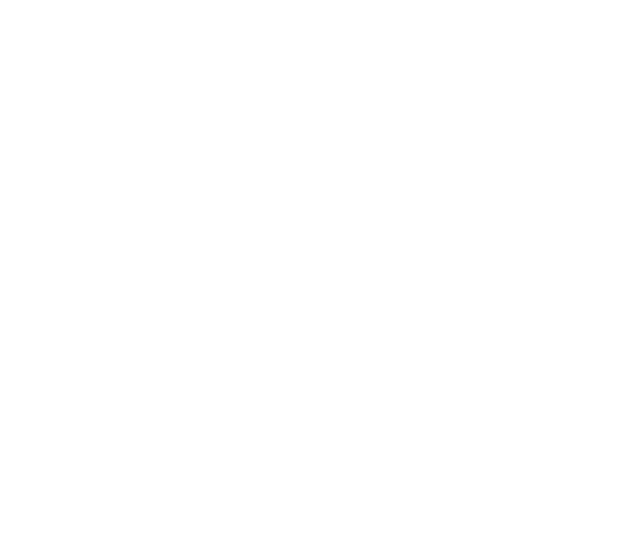
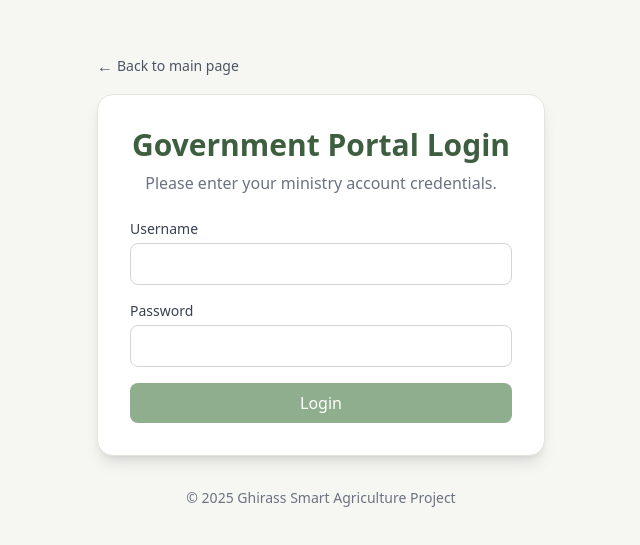
Before and after one commit to LamaALm/Ghirass, a React (Create React App) app: page /gov-login in a window 1280 px wide. Before the commit this address had no page. Shown: the part 119-664 px from the top of the page, without its empty margins (319-959 px from the left). Built offline with nearby package versions, Linux system fonts and the light colour scheme.

Commit message:
Fix admin login and PIN

```diff
--- a/db.json
+++ b/db.json
@@ -1,22 +1,20 @@
 {
   "users": [
     {
-      "id": "u1",
-      "name": "Admin",
-      "username": "admin",
-      "password": "admin123",
-      "role": "Admin",
-      "city": "",
-      "contact": ""
+    "id": "1",
+    "name": "System Admin",
+    "username": "admin1",
+    "password": "Admin@123",
+    "role": "Admin",
+    "pin": "4321"
     },
     {
-      "id": "u2",
-      "name": "Lama Almofadda",
-      "username": "Lamaahmed",
-      "password": "Qwe123",
-      "role": "Farmer",
-      "city": "Jubail",
-      "contact": "0563791407"
+    "id": "2",
+    "name": "Ministry Officer",
+    "username": "gov1",
+    "password": "Gov@123",
+    "role": "Government",
+    "pin": "5566"
     },
     {
       "id": "u3",
--- /dev/null
+++ b/src/AdminLogin.jsx
@@ -0,0 +1,101 @@
+import React, { useState } from "react";
+import { useNavigate } from "react-router-dom";
+
+export default function AdminLogin() {
+  const navigate = useNavigate();
+  const [username, setUsername] = useState("");
+  const [password, setPassword] = useState("");
+  const [error, setError] = useState("");
+
+  const handleLogin = (e) => {
+    e.preventDefault();
+    setError("");
+
+    fetch(
+      `https://ghirass-api.onrender.com/users?username=${username}&password=${password}&role=Admin`
+    )
+      .then((res) => res.json())
+      .then((data) => {
+        if (data.length > 0) {
+          const user = data[0];
+          localStorage.setItem("currentUser", JSON.stringify(user));
+          navigate("/admin-pin");
+        } else {
+          setError("Invalid admin credentials.");
+        }
+      })
+      .catch((err) => {
+        console.error("Login error:", err);
+        setError("Error connecting to the server.");
+      });
+  };
+
+  return (
+    <div className="min-h-screen flex flex-col justify-center items-center bg-[#f6f7f3] px-4">
+      {/* Back to main page */}
+      <div className="w-full max-w-md mb-4">
+        <button
+          onClick={() => navigate("/")}
+          className="flex items-center gap-1 text-gray-600 hover:text-[#3e5e40] transition text-sm"
+        >
+          <span className="text-base">←</span>
+          <span>Back to main page</span>
+        </button>
+      </div>
+
+      <div className="bg-white p-8 rounded-2xl shadow-lg w-full max-w-md border border-[#e0e6dc]">
+        <h1 className="text-3xl font-semibold text-[#3e5e40] text-center mb-2">
+          Admin Login
+        </h1>
+        <p className="text-gray-500 text-center mb-6">
+          Please enter your admin credentials.
+        </p>
+
+        <form onSubmit={handleLogin} className="space-y-4">
+          <div>
+            <label className="block text-gray-700 text-sm mb-1">
+              Username
+            </label>
+            <input
+              type="text"
+              value={username}
+              onChange={(e) => setUsername(e.target.value)}
+              className="w-full border border-gray-300 rounded-lg p-2 focus:outline-none focus:ring-1 focus:ring-[#8fae8d]"
+              required
+            />
+          </div>
+
+          <div>
+            <label className="block text-gray-700 text-sm mb-1">
+              Password
+            </label>
+            <input
+              type="password"
+              value={password}
+              onChange={(e) => setPassword(e.target.value)}
+              className="w-full border border-gray-300 rounded-lg p-2 focus:outline-none focus:ring-1 focus:ring-[#8fae8d]"
+              required
+            />
+          </div>
+
+          {error && (
+            <p className="text-red-600 text-sm">
+              {error}
+            </p>
+          )}
+
+          <button
+            type="submit"
+            className="w-full bg-[#8fae8d] hover:bg-[#7da07b] text-white py-2 rounded-lg font-medium transition-all duration-200"
+          >
+            Login
+          </button>
+        </form>
+      </div>
+
+      <p className="text-gray-500 text-sm mt-8">
+        © 2025 Ghirass Smart Agriculture Project
+      </p>
+    </div>
+  );
+}
--- a/src/AdminPin.jsx
+++ b/src/AdminPin.jsx
@@ -21,6 +21,15 @@ export default function AdminPin() {
   return (
     <div className="min-h-screen flex justify-center items-center bg-[#f6f7f3]">
       <div className="bg-white p-8 rounded-xl shadow-lg w-full max-w-sm border border-[#e0e6dc]">
+        <div className="w-full max-w-md mb-4">
+          <button
+          onClick={() => navigate("/")}
+          className="flex items-center gap-1 text-gray-600 hover:text-[#3e5e40] transition text-lg"
+          >
+            <span className="text-base">←</span>
+            <span className="text-sm">Back to main page</span>
+          </button>
+        </div>
         <h2 className="text-2xl font-semibold text-[#3e5e40] mb-4 text-center">
           Admin Security Check
         </h2>
--- a/src/App.js
+++ b/src/App.js
@@ -7,6 +7,8 @@ import Favorites from "./Favorites";
 import FarmPage from "./FarmPage";
 import AdminDashboard from "./AdminDashboard";
 import GovernmentDashboard from "./GovernmentDashboard";
+import AdminLogin from "./AdminLogin";
+import GovLogin from "./GovLogin";
 import AdminPin from "./AdminPin";
 import GovPin from "./GovPin";
 
@@ -27,6 +29,8 @@ function App() {
         <Route path="/government" element={<GovernmentDashboard />} />
         <Route path="/admin-pin" element={<AdminPin />} />
         <Route path="/gov-pin" element={<GovPin />} />
+        <Route path="/admin-login" element={<AdminLogin />} />
+<Route path="/gov-login" element={<GovLogin />} />
 
       </Routes>
     </Router>
--- a/src/FarmerLogin.jsx
+++ b/src/FarmerLogin.jsx
@@ -29,7 +29,7 @@ export default function FarmerLogin() {
   const [errors, setErrors] = useState({});
 
 
-  const [isLoginMode, setIsLoginMode] = useState(false); // switch between login/signup
+  const [isLoginMode, setIsLoginMode] = useState(true); // switch between login/signup
 
   // Handle form input
   const handleChange = (e) => {
@@ -89,9 +89,12 @@ const handleSignUp = (e) => {
 
   if (!validateForm()) return;
 
+  // نحول اليوزرنيم إلى lowercase مرة واحدة
+  const normalizedUsername = farmerData.username.trim().toLowerCase();
+
   if (
     !farmerData.name ||
-    !farmerData.username ||
+    !normalizedUsername ||
     !farmerData.password ||
     !farmerData.city ||
     !farmerData.licenseNumber
@@ -100,11 +103,15 @@ const handleSignUp = (e) => {
     return;
   }
 
-  // Step 0 — Check if username already exists
-  fetch(`https://ghirass-api.onrender.com/users?username=${farmerData.username}`)
+  // Step 0 — Check if username already exists (CASE-INSENSITIVE)
+  fetch("https://ghirass-api.onrender.com/users")
     .then((res) => res.json())
-    .then((existing) => {
-      if (existing.length > 0) {
+    .then((existingUsers) => {
+      const usernameExists = existingUsers.some(
+        (u) => u.username && u.username.toLowerCase() === normalizedUsername
+      );
+
+      if (usernameExists) {
         alert("This username already exists. Please choose another one.");
         return;
       }
@@ -120,21 +127,24 @@ const handleSignUp = (e) => {
             return;
           }
 
-          // Step 2 — Create farmer
+          // Step 2 — Create farmer (نخزن اليوزرنيم بشكل lowercase)
           fetch("https://ghirass-api.onrender.com/farmers", {
             method: "POST",
             headers: { "Content-Type": "application/json" },
-            body: JSON.stringify(farmerData),
+            body: JSON.stringify({
+              ...farmerData,
+              username: normalizedUsername,
+            }),
           })
             .then((res) => res.json())
             .then((data) => {
-              // Step 3 — Add to users table
+              // Step 3 — Add to users table (برضه lowercase)
               fetch("https://ghirass-api.onrender.com/users", {
                 method: "POST",
                 headers: { "Content-Type": "application/json" },
                 body: JSON.stringify({
                   name: farmerData.name,
-                  username: farmerData.username,
+                  username: normalizedUsername,
                   city: farmerData.city,
                   role: "Farmer",
                 }),
@@ -150,38 +160,68 @@ const handleSignUp = (e) => {
 
 
 
+
 // Login: verify username & password
 const handleLogin = (e) => {
   e.preventDefault();
 
-    fetch(
-      `https://ghirass-api.onrender.com/farmers?username=${farmerData.username}&password=${farmerData.password}`
-    )
+  const inputUsername = farmerData.username.trim().toLowerCase();
+
+  // نجيب كل المزارعين ونفلتر بالفرونت (case-insensitive)
+  fetch("https://ghirass-api.onrender.com/farmers")
     .then((res) => res.json())
-      .then((data) => {
-        if (data.length > 0) {
+    .then((farmers) => {
+      const matchedFarmer = farmers.find(
+        (f) =>
+          f.username &&
+          f.username.toLowerCase() === inputUsername &&
+          f.password === farmerData.password
+      );
+
+      if (matchedFarmer) {
         // Successful login
-          localStorage.setItem("farmerData", JSON.stringify(data[0]));
-          alert(`Welcome back, ${data[0].name}!`);
+        localStorage.setItem("farmerData", JSON.stringify(matchedFarmer));
+        alert(`Welcome back, ${matchedFarmer.name}!`);
         navigate("/farmer");
-writeLog(data[0].username, "Farmer login success", "Info");
-
-
+        writeLog(matchedFarmer.username, "Farmer login success", "Info");
       } else {
         alert("Invalid username or password.");
-writeLog(farmerData.username, "Failed farmer login attempt", "Warning");
-
-
+        writeLog(
+          inputUsername,
+          "Failed farmer login attempt",
+          "Warning"
+        );
       }
     })
     .catch((err) => console.error("Error logging in:", err));
 };
 
+
   return (
     <div className="min-h-screen flex flex-col justify-center items-center bg-[#f6f7f3] px-4">
       <div className="bg-white p-8 rounded-2xl shadow-lg w-full max-w-md border border-[#e0e6dc]">
+        {isLoginMode && (
+          <div className="w-full max-w-md mb-4">
+            <button
+            onClick={() => navigate("/")}
+            className="flex items-center gap-1 text-gray-600 hover:text-[#3e5e40] transition text-sm"
+            >
+              <span className="text-base">←</span>
+              <span>Back to main page</span>
+            </button>
+            </div>
+        )}
+        {!isLoginMode && (
+          <button
+          type="button"
+          onClick={() => setIsLoginMode(true)}
+          className="flex items-center text-sm text-[#3e5e40] mb-0 hover:underline"
+          >
+            <span className="text-xl">←</span>
+          </button>
+        )}
         <h1 className="text-3xl font-semibold text-[#3e5e40] text-center mb-2">
-          {isLoginMode ? "Farmer Login" : "Farmer Registration"}
+          {isLoginMode ? "Farmer Login" : "Farmer Register"}
         </h1>
         <p className="text-gray-500 text-center mb-6">
           {isLoginMode
@@ -312,7 +352,7 @@ writeLog(farmerData.username, "Failed farmer login attempt", "Warning");
             type="submit"
             className="w-full bg-[#8fae8d] hover:bg-[#7da07b] text-white py-2 rounded-lg font-medium transition-all duration-200"
           >
-            {isLoginMode ? "Login" : "Sign Up"}
+            {isLoginMode ? "Login" : "Register"}
           </button>
         </form>
 
@@ -322,7 +362,7 @@ writeLog(farmerData.username, "Failed farmer login attempt", "Warning");
             className="text-[#3e5e40] hover:underline text-sm"
           >
             {isLoginMode
-              ? "Don't have an account? Sign up here"
+              ? "Don't have an account? Register up here"
               : "Already have an account? Log in"}
           </button>
         </div>
--- /dev/null
+++ b/src/GovLogin.jsx
@@ -0,0 +1,101 @@
+import React, { useState } from "react";
+import { useNavigate } from "react-router-dom";
+
+export default function GovLogin() {
+  const navigate = useNavigate();
+  const [username, setUsername] = useState("");
+  const [password, setPassword] = useState("");
+  const [error, setError] = useState("");
+
+  const handleLogin = (e) => {
+    e.preventDefault();
+    setError("");
+
+    fetch(
+      `https://ghirass-api.onrender.com/users?username=${username}&password=${password}&role=Government`
+    )
+      .then((res) => res.json())
+      .then((data) => {
+        if (data.length > 0) {
+          const user = data[0];
+          localStorage.setItem("currentUser", JSON.stringify(user));
+          navigate("/gov-pin");
+        } else {
+          setError("Invalid government credentials.");
+        }
+      })
+      .catch((err) => {
+        console.error("Login error:", err);
+        setError("Error connecting to the server.");
+      });
+  };
+
+  return (
+    <div className="min-h-screen flex flex-col justify-center items-center bg-[#f6f7f3] px-4">
+      {/* Back to main page */}
+      <div className="w-full max-w-md mb-4">
+        <button
+          onClick={() => navigate("/")}
+          className="flex items-center gap-1 text-gray-600 hover:text-[#3e5e40] transition text-sm"
+        >
+          <span className="text-base">←</span>
+          <span>Back to main page</span>
+        </button>
+      </div>
+
+      <div className="bg-white p-8 rounded-2xl shadow-lg w-full max-w-md border border-[#e0e6dc]">
+        <h1 className="text-3xl font-semibold text-[#3e5e40] text-center mb-2">
+          Government Portal Login
+        </h1>
+        <p className="text-gray-500 text-center mb-6">
+          Please enter your ministry account credentials.
+        </p>
+
+        <form onSubmit={handleLogin} className="space-y-4">
+          <div>
+            <label className="block text-gray-700 text-sm mb-1">
+              Username
+            </label>
+            <input
+              type="text"
+              value={username}
+              onChange={(e) => setUsername(e.target.value)}
+              className="w-full border border-gray-300 rounded-lg p-2 focus:outline-none focus:ring-1 focus:ring-[#8fae8d]"
+              required
+            />
+          </div>
+
+          <div>
+            <label className="block text-gray-700 text-sm mb-1">
+              Password
+            </label>
+            <input
+              type="password"
+              value={password}
+              onChange={(e) => setPassword(e.target.value)}
+              className="w-full border border-gray-300 rounded-lg p-2 focus:outline-none focus:ring-1 focus:ring-[#8fae8d]"
+              required
+            />
+          </div>
+
+          {error && (
+            <p className="text-red-600 text-sm">
+              {error}
+            </p>
+          )}
+
+          <button
+            type="submit"
+            className="w-full bg-[#8fae8d] hover:bg-[#7da07b] text-white py-2 rounded-lg font-medium transition-all duration-200"
+          >
+            Login
+          </button>
+        </form>
+      </div>
+
+      <p className="text-gray-500 text-sm mt-8">
+        © 2025 Ghirass Smart Agriculture Project
+      </p>
+    </div>
+  );
+}
--- a/src/LoginPage.jsx
+++ b/src/LoginPage.jsx
@@ -37,13 +37,13 @@ export default function LoginPage() {
         </button>
 
         <button
-          onClick={() => navigate("/admin-pin")}
+          onClick={() => navigate("/admin-login")}
           className="bg-[#8fae8d] hover:bg-[#7da07b] text-white font-medium px-8 py-3 rounded-lg shadow transition-all duration-200"
         >
           Login as Admin
         </button>
         <button
-  onClick={() => navigate("/gov-pin")}
+  onClick={() => navigate("/gov-login")}
   className="bg-[#8fae8d] hover:bg-[#7da07b] text-white font-medium px-8 py-3 rounded-lg shadow transition-all duration-200"
 >
   Government Portal
```
Also changed, not shown: src/GovPin.jsx (+10 -3 lines). Lines whose indentation alone changed are shown as unchanged.
